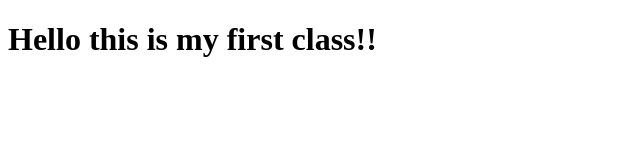
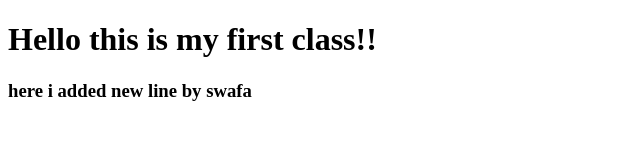
Before and after one commit to fathimaswafa/its-just-test, a plain HTML site: page index.html in a window 1280 px wide. Shown: the whole page, without its empty margins (0-640 px from the left). Drawn offline with Linux system fonts and the light colour scheme.

Commit message:
added by swafa

```diff
--- a/index.html
+++ b/index.html
@@ -7,5 +7,6 @@
 </head>
 <body>
     <h1>Hello this is my first class!!</h1>
+    <h3>here i added new line by swafa</h3>
 </body>
 </html>
```
Also changed, not shown: 1 other file.
